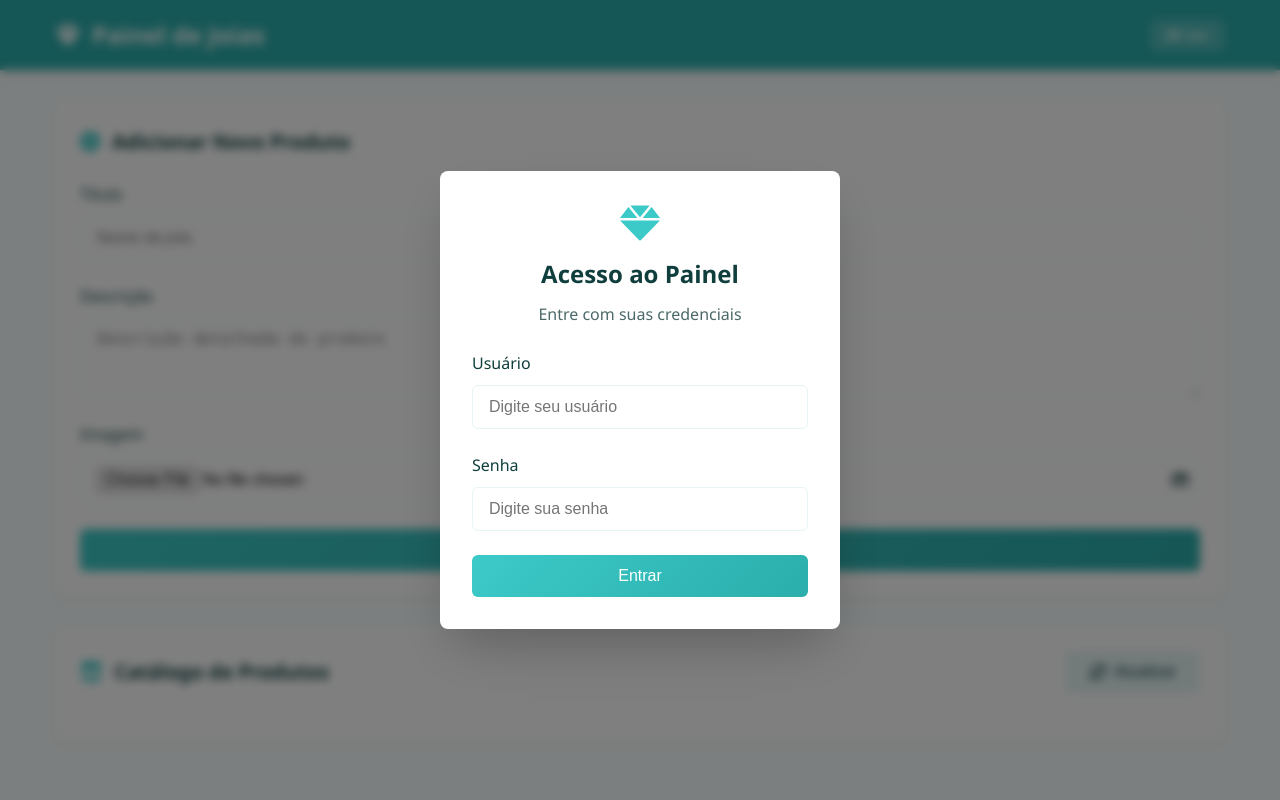
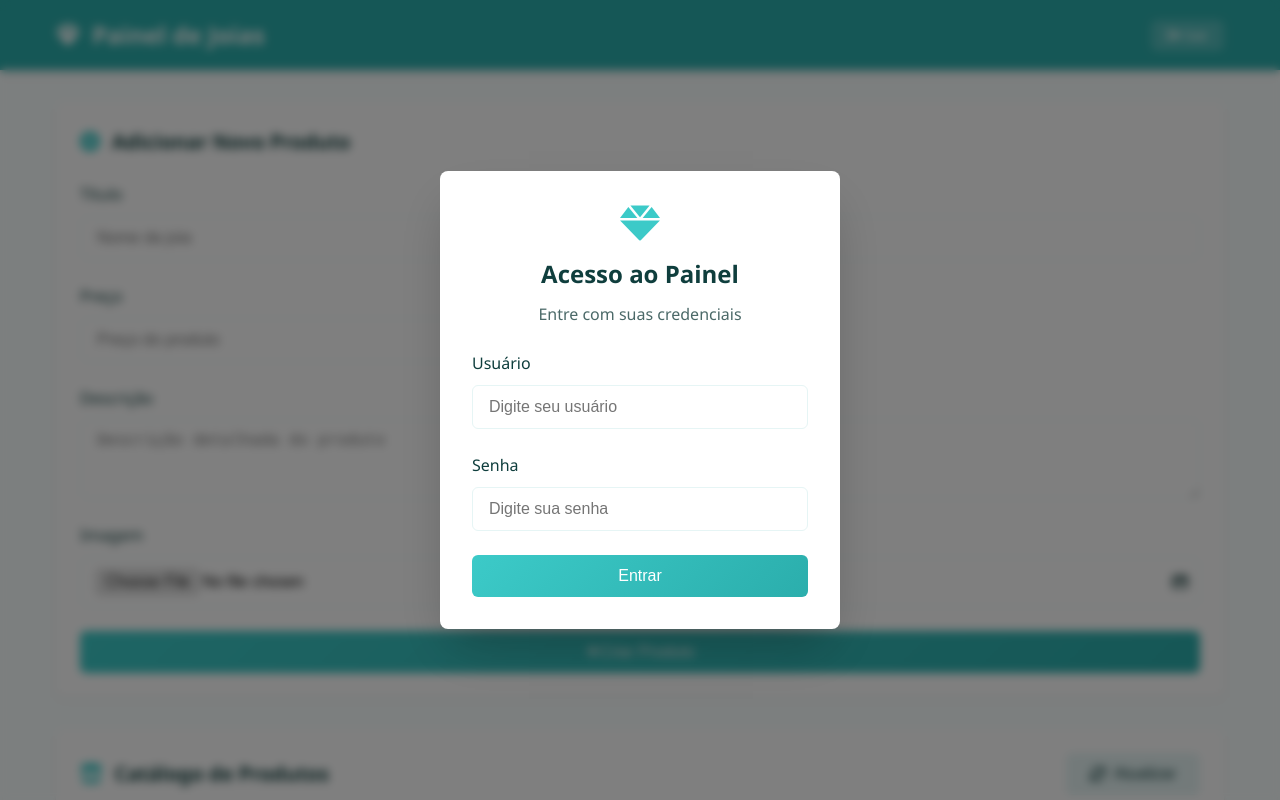
Before and after one commit to Benin10-bit/paineAnalua, a plain HTML site: page index.html in a window 1280 px wide. Shown: the top 800 px of the page. Drawn offline with Linux system fonts and the light colour scheme.

Commit message:
Input price

```diff
--- a/index.html
+++ b/index.html
@@ -613,6 +613,17 @@
               />
             </div>
 
+            <div class="form-group">
+              <label>Preço</label>
+              <input
+                type="number"
+                name="price"
+                min="0"
+                required
+                placeholder="Preço do produto"
+              />
+            </div>
+
             <div class="form-group full-width">
               <label>Descrição</label>
               <textarea
```
